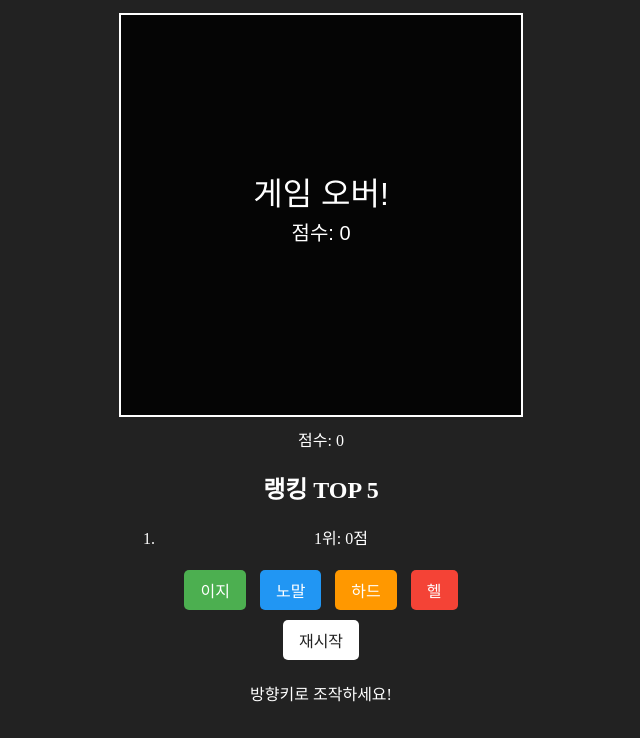
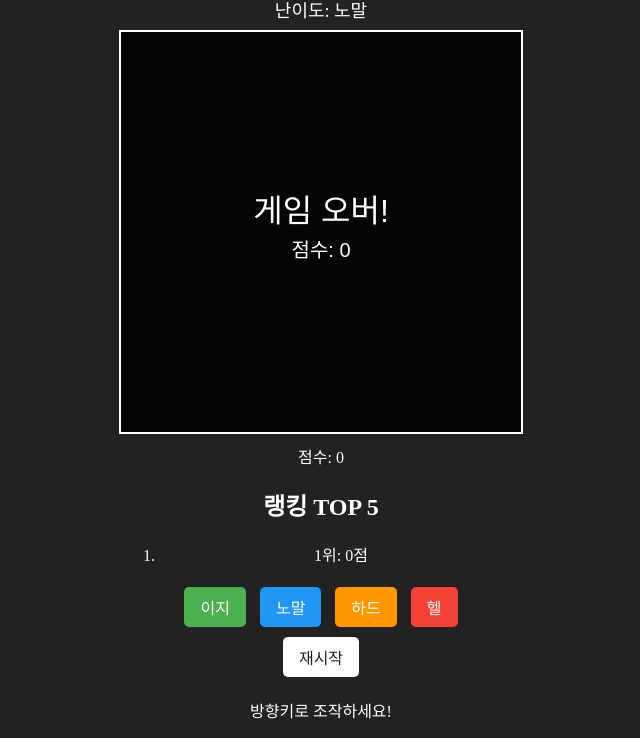
Before and after one commit to jihyunryu1215-rgb/snake-game-web, a plain HTML site: page index.html in a window 1280 px wide. Shown: the part 81-819 px from the top of the page, without its empty margins (319-959 px from the left). Drawn offline with Linux system fonts and the light colour scheme.

Commit message:
show difficulty and fix speed change

```diff
--- a/index.html
+++ b/index.html
@@ -15,11 +15,13 @@
         .hard { background: #ff9800; }
         .hell { background: #f44336; }
         .score, .ranking { margin: 10px 0; }
+        .difficulty { color: #fff; font-size: 18px; margin: 8px 0; }
     </style>
 </head>
 <body>
     <div id="container">
         <h1>Snake Game</h1>
+        <div class="difficulty">난이도: <span id="difficulty">노말</span></div>
         <canvas id="game" width="400" height="400"></canvas>
         <div class="score">점수: <span id="score">0</span></div>
         <div class="ranking">
```
